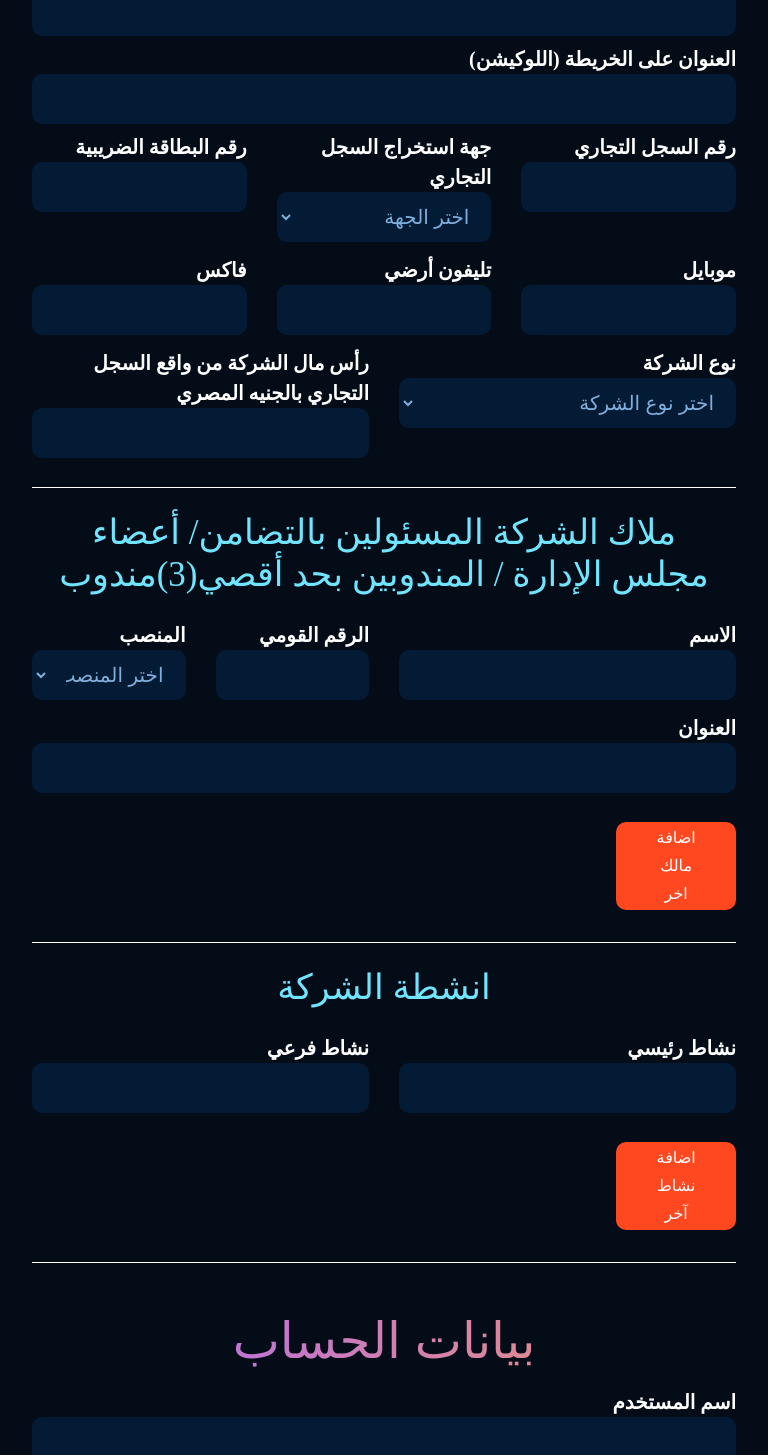
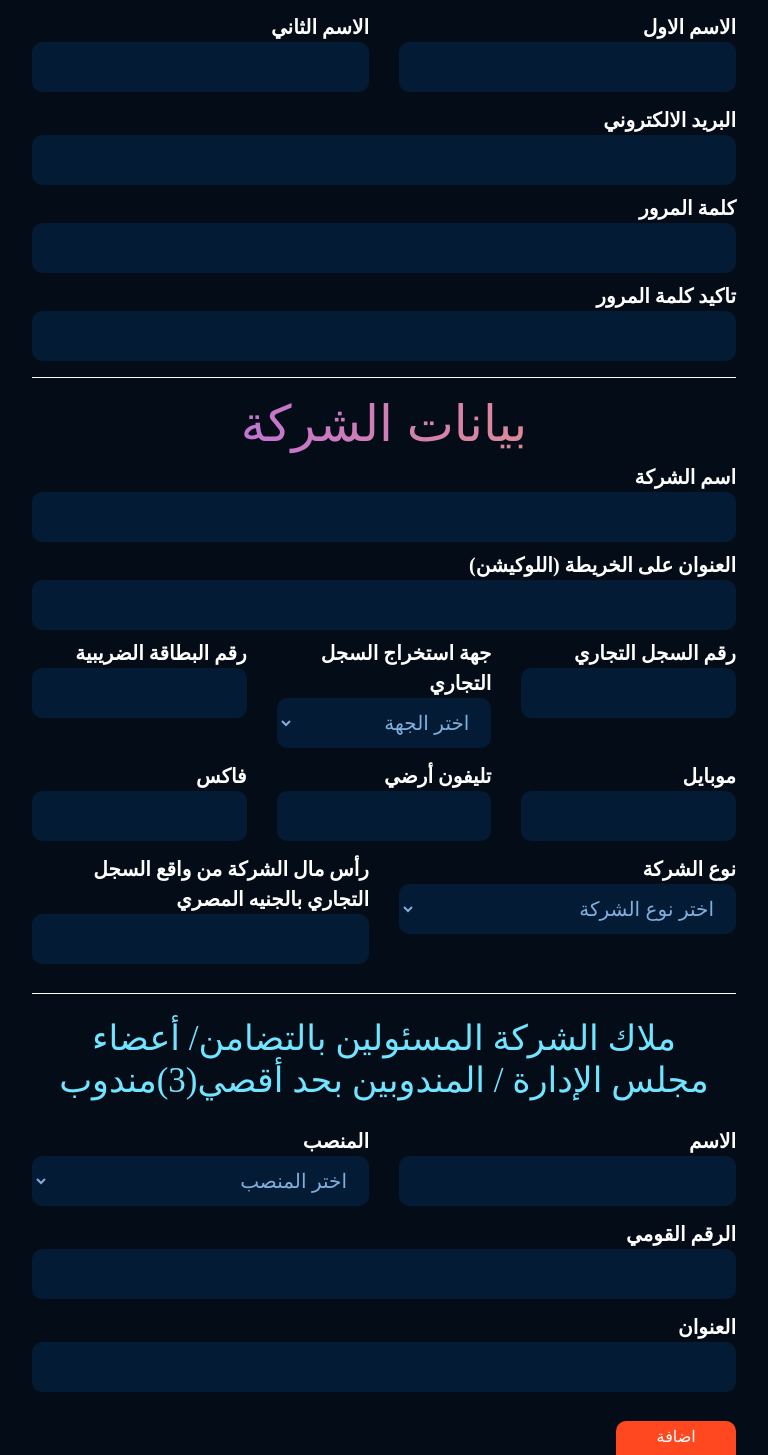
Before and after one commit to SamerAdel11/TEGO, a React (Create React App) app in the folder frontend/: page /signup in a window 1280 px wide. Shown: the part 300-1755 px from the top of the page, without its empty margins (256-1024 px from the left). Built offline with nearby package versions, Linux system fonts and the light colour scheme.

Commit message:
authentication and authorization v2

```diff
--- a/frontend/src/containers/signUpPage/SignUpPage.jsx
+++ b/frontend/src/containers/signUpPage/SignUpPage.jsx
@@ -60,7 +60,7 @@ const SignUpPage = () => {
         mobile: formData.mobile,
         landline: formData.landline,
         fax_number: formData.fax,
-        is_supplier: true,
+        company_type_tego: 'supplier',
         supplier: {
           tax_card_number: formData.taxCardNumber,
           commercial_registration_number: formData.commercialRegistrationNumber,
@@ -72,9 +72,9 @@ const SignUpPage = () => {
           secondary_field: formData[`Sub_activity_${index}`],
         })),
         user: {
-          first_name: formData.owner_name,
+          first_name: formData.First_Name,
+          last_name: formData.Second_Name,
           email: formData.email,
-          mobile_number: formData.mobile,
           password: formData.passWord,
           password2: formData.passWord_2,
         },
@@ -128,7 +128,38 @@ const SignUpPage = () => {
       <div className="suplier-signUp section__padding">
         <form onSubmit={handleSubmit}>
           <div className="gradient__text">
-            <h1>بيانات المورد</h1>
+            <h1 className="account_h1">بيانات المورد</h1>
+          </div>
+          <div className="row">
+            <div className="form-group col-md-6">
+              <label htmlFor="First_Name">الاسم الاول
+                <input type="text" name="First_Name" id="First_Name" value={formData.First_Name} onChange={handleChange} />
+              </label>
+            </div>
+            <div className="form-group col-md-6">
+              <label htmlFor="Second_Name">الاسم الثاني
+                <input type="text" name="Second_Name" id="Second_Name" value={formData.Second_Name} onChange={handleChange} />
+              </label>
+            </div>
+          </div>
+          <div className="form-group">
+            <label htmlFor="email">البريد الالكتروني
+              <input type="text" name="email" id="email" value={formData.email} onChange={handleChange} />
+            </label>
+          </div>
+          <div className="form-group">
+            <label htmlFor="passWord">كلمة المرور
+              <input type="text" name="passWord" id="passWord" value={formData.passWord} onChange={handleChange} />
+            </label>
+          </div>
+          <div className="form-group">
+            <label htmlFor="passWord_2">تاكيد كلمة المرور
+              <input type="text" name="passWord_2" id="passWord_2" value={formData.passWord_2} onChange={handleChange} />
+            </label>
+          </div>
+          <hr data-v-7e013592 />
+          <div className="gradient__text">
+            <h1>بيانات الشركة</h1>
           </div>
           <div className="form-group">
             <label htmlFor="companyName">اسم الشركة
@@ -234,12 +265,7 @@ const SignUpPage = () => {
                     <input type="text" name={`owner_name_${index}`} id={`owner_name_${index}`} value={formData[`owner_name_${index}`]} onChange={(e) => handleChange(e, index)} />
                   </label>
                 </div>
-                <div className="form-group col-md-3">
-                  <label htmlFor={`The_owner_id_${index}`}>الرقم القومي
-                    <input type="text" name={`The_owner_id_${index}`} id={`The_owner_id_${index}`} value={formData[`The_owner_id_${index}`]} onChange={(e) => handleChange(e, index)} />
-                  </label>
-                </div>
-                <div className="form-group col-md-3">
+                <div className="form-group col-md-6">
                   <label htmlFor={`Position_of_owner_${index}`}>المنصب
                     <select name={`Position_of_owner_${index}`} id={`Position_of_owner_${index}`} value={formData[`Position_of_owner_${index}`]} onChange={(e) => handleChange(e, index)}>
                       <option value="">اختر المنصب</option>
@@ -252,6 +278,11 @@ const SignUpPage = () => {
                       <option value="زوج / زوجة رئيس مجلس الادارة">زوج / زوجة رئيس مجلس الادارة</option>
                       <option value="مندوب">مندوب</option>
                     </select>
+                  </label>
+                </div>
+                <div className="form-group col-md-12">
+                  <label htmlFor={`The_owner_id_${index}`}>الرقم القومي
+                    <input type="text" name={`The_owner_id_${index}`} id={`The_owner_id_${index}`} value={formData[`The_owner_id_${index}`]} onChange={(e) => handleChange(e, index)} />
                   </label>
                 </div>
                 <div className="form-group col-md-12">
@@ -284,30 +315,6 @@ const SignUpPage = () => {
           <button type="button" className="Add_button" onClick={handleAddActivityRow}>
             <i className="fa fa-plus" /> اضافة نشاط آخر
           </button>
-          <hr data-v-7e013592 />
-          <div className="gradient__text">
-            <h1 className="account_h1">بيانات الحساب</h1>
-          </div>
-          <div className="form-group">
-            <label htmlFor="userName">اسم المستخدم
-              <input type="text" name="userName" id="userName" value={formData.userName} onChange={handleChange} />
-            </label>
-          </div>
-          <div className="form-group">
-            <label htmlFor="email">البريد الالكتروني
-              <input type="text" name="email" id="email" value={formData.email} onChange={handleChange} />
-            </label>
-          </div>
-          <div className="form-group">
-            <label htmlFor="passWord">كلمة المرور
-              <input type="text" name="passWord" id="passWord" value={formData.passWord} onChange={handleChange} />
-            </label>
-          </div>
-          <div className="form-group">
-            <label htmlFor="passWord_2">تاكيد كلمة المرور
-              <input type="text" name="passWord_2" id="passWord_2" value={formData.passWord_2} onChange={handleChange} />
-            </label>
-          </div>
           <button type="submit" className="submit_button" onClick={handleSubmit}>Submit</button>
         </form>
       </div>
--- a/frontend/src/containers/signUpPage2/SignUpPage2.jsx
+++ b/frontend/src/containers/signUpPage2/SignUpPage2.jsx
@@ -115,11 +115,6 @@ const SignUpPage2 = () => {
           <div className="gradient__text">
             <h1>بيانات المشتري</h1>
           </div>
-          <div className="form-group">
-            <label htmlFor="UserName">اسم المستخدم
-              <input type="text" name="UserName" id="UserName" value={formData.UserName} onChange={handleChange} />
-            </label>
-          </div>
           <div className="row">
             <div className="form-group col-md-6">
               <label htmlFor="First_Name">الاسم الاول
@@ -132,45 +127,24 @@ const SignUpPage2 = () => {
               </label>
             </div>
           </div>
-          <div className="row">
-            <div className="form-group col-md-6">
-              <label htmlFor="Password">كلمة السر
-                <input type="text" name="Password" id="Password" value={formData.Password} onChange={handleChange} />
-              </label>
-            </div>
-            <div className="form-group col-md-6">
-              <label htmlFor="Password2">تاكيد كلمة السر
-                <input type="text" name="Password2" id="Password2" value={formData.Password2} onChange={handleChange} />
-              </label>
-            </div>
-          </div>
           <div className="form-group">
             <label htmlFor="email">البريد الالكتروني
               <input type="text" name="email" id="email" value={formData.email} onChange={handleChange} />
             </label>
           </div>
-          <hr data-v-7e013592 />
-          <h2>انشطة الشركة</h2>
-          {[...Array(repeatActivityRows)].map((_, index) => (
-            <div key={index} className="row">
-              <div className="form-group col-md-6">
-                <label htmlFor={`Main_activity_${index}`}>نشاط رئيسي
-                  <input type="text" name={`Main_activity_${index}`} id={`Main_activity_${index}`} value={formData[`Main_activity_${index}`]} onChange={handleChange} />
-                </label>
-              </div>
-              <div className="form-group col-md-6">
-                <label htmlFor={`Sub_activity_${index}`}>نشاط فرعي
-                  <input type="text" name={`Sub_activity_${index}`} id={`Sub_activity_${index}`} value={formData[`Sub_activity_${index}`]} onChange={handleChange} />
-                </label>
-              </div>
-            </div>
-          ))}
-          <button type="button" className="Add_button" onClick={handleAddActivityRow}>
-            <i className="fa fa-plus" /> اضافة نشاط آخر
-          </button>
+          <div className="form-group">
+            <label htmlFor="Password">كلمة السر
+              <input type="text" name="Password" id="Password" value={formData.Password} onChange={handleChange} />
+            </label>
+          </div>
+          <div className="form-group">
+            <label htmlFor="Password2">تاكيد كلمة السر
+              <input type="text" name="Password2" id="Password2" value={formData.Password2} onChange={handleChange} />
+            </label>
+          </div>
           <hr data-v-7e013592 />
           <div className="gradient__text">
-            <h1 className="account_h1">معلومات الاتصال</h1>
+            <h1 className="account_h1">بيانات الشركة</h1>
           </div>
           <div className="form-group">
             <label htmlFor="address">اسم الشركه
@@ -220,15 +194,34 @@ const SignUpPage2 = () => {
             </label>
           </div>
           <div className="form-group">
-            <label htmlFor="mobile">موبيل
+            <label htmlFor="mobile">موبايل
               <input type="text" name="mobile" id="mobile" value={formData.mobile} onChange={handleChange} />
             </label>
           </div>
           <div className="form-group">
-            <label htmlFor="phone">تليفون
+            <label htmlFor="phone">تليفون ارضي
               <input type="text" name="phone" id="phone" value={formData.phone} onChange={handleChange} />
             </label>
           </div>
+          <hr data-v-7e013592 />
+          <h2>انشطة الشركة</h2>
+          {[...Array(repeatActivityRows)].map((_, index) => (
+            <div key={index} className="row">
+              <div className="form-group col-md-6">
+                <label htmlFor={`Main_activity_${index}`}>نشاط رئيسي
+                  <input type="text" name={`Main_activity_${index}`} id={`Main_activity_${index}`} value={formData[`Main_activity_${index}`]} onChange={handleChange} />
+                </label>
+              </div>
+              <div className="form-group col-md-6">
+                <label htmlFor={`Sub_activity_${index}`}>نشاط فرعي
+                  <input type="text" name={`Sub_activity_${index}`} id={`Sub_activity_${index}`} value={formData[`Sub_activity_${index}`]} onChange={handleChange} />
+                </label>
+              </div>
+            </div>
+          ))}
+          <button type="button" className="Add_button" onClick={handleAddActivityRow}>
+            <i className="fa fa-plus" /> اضافة نشاط آخر
+          </button>
           <button type="submit" className="submit_button" onClick={handleSubmit}>Submit</button>
         </form>
       </div>
```
